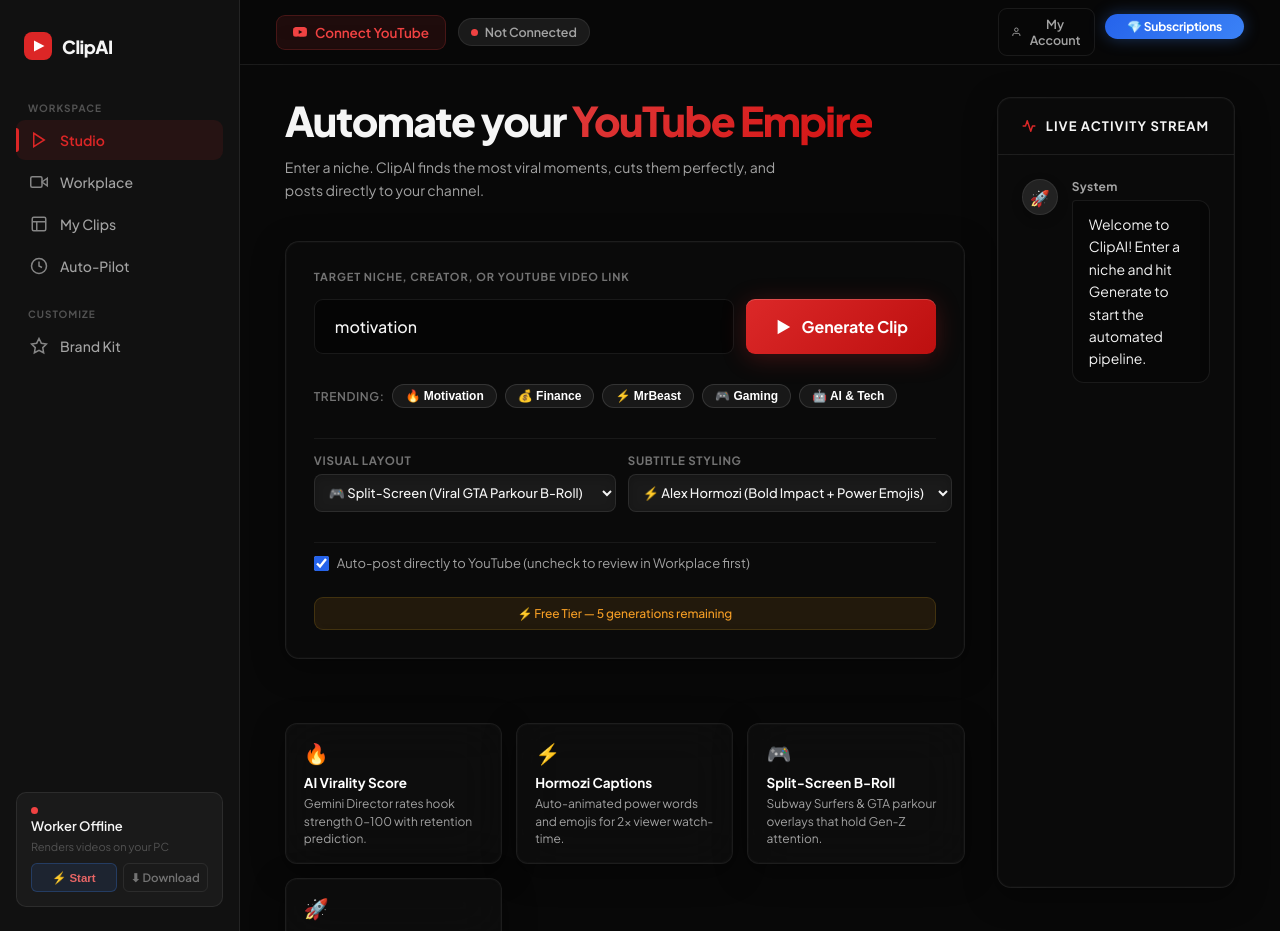
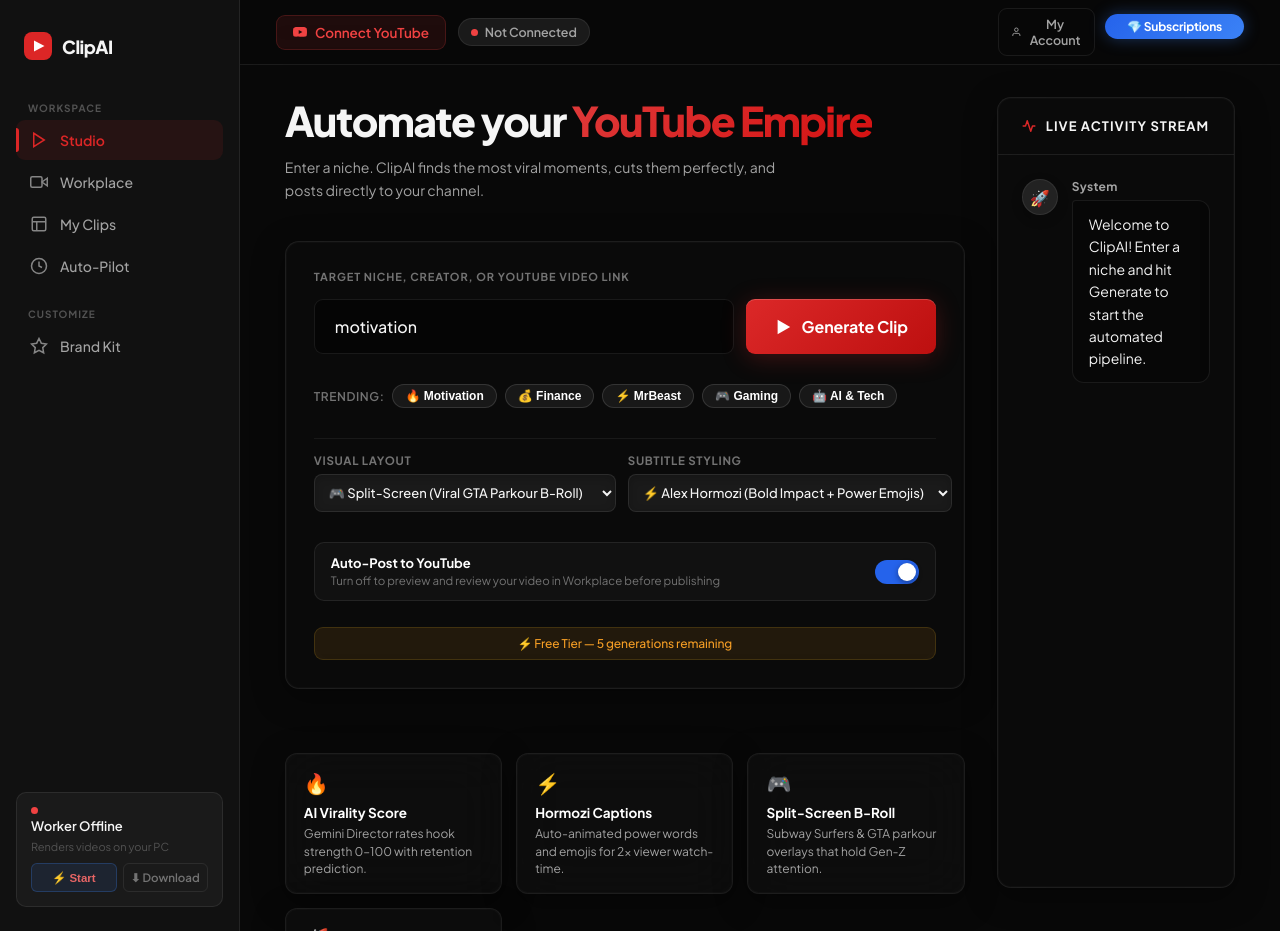
Before and after one commit to musharafabdulkadir7-lab/viralclip-saas, a FastAPI app: page / in a window 1280 px wide. Run offline with FastAPI, Linux system fonts and the light colour scheme.

Commit message:
Sleek Auto-Post switch, Workplace draft routing, and Worker Starting status indicator

```diff
--- a/static/app.js
+++ b/static/app.js
@@ -1,5 +1,6 @@
 // ─── Worker Connection State ──────────────────────────────────────────────────
 let workerIsAlive = false;
+let workerIsStarting = false;
 
 async function checkWorkerHeartbeat() {
     try {
@@ -7,16 +8,24 @@ async function checkWorkerHeartbeat() {
         const res = await fetch(`/api/v1/debug/queue?user_id=${userId}`);
         const data = await res.json();
         workerIsAlive = !!data.worker_alive;
+        if (workerIsAlive) workerIsStarting = false;
 
         const dot = document.getElementById('worker-dot');
         const label = document.getElementById('worker-label');
         if (dot && label) {
             if (workerIsAlive) {
                 dot.style.background = '#10b981';
+                dot.style.boxShadow = '0 0 10px rgba(16,185,129,0.5)';
                 label.textContent = 'Worker Active (🟢)';
                 label.style.color = '#10b981';
+            } else if (workerIsStarting) {
+                dot.style.background = '#f59e0b';
+                dot.style.boxShadow = '0 0 10px rgba(245,158,11,0.5)';
+                label.textContent = 'Worker Starting... (⏳)';
+                label.style.color = '#f59e0b';
             } else {
                 dot.style.background = '#ef4444';
+                dot.style.boxShadow = 'none';
                 label.textContent = 'Worker Offline';
                 label.style.color = 'var(--text-3)';
             }
@@ -25,13 +34,25 @@ async function checkWorkerHeartbeat() {
         workerIsAlive = false;
     }
 }
-setInterval(checkWorkerHeartbeat, 5000);
+setInterval(checkWorkerHeartbeat, 3000);
 
 function startWorkerURI() {
     const userId = document.cookie.split('; ').find(r => r.startsWith('user_id='))?.split('=')[1] || 'demo_user_123';
+    workerIsStarting = true;
+
+    const dot = document.getElementById('worker-dot');
+    const label = document.getElementById('worker-label');
+    if (dot && label) {
+        dot.style.background = '#f59e0b';
+        dot.style.boxShadow = '0 0 10px rgba(245,158,11,0.5)';
+        label.textContent = 'Worker Starting... (⏳)';
+        label.style.color = '#f59e0b';
+    }
+
     window.location.href = `clipai://start?user_id=${userId}`;
-    showToast('Starting local worker...', 'info');
+    showToast('Starting local desktop worker...', 'info');
     setTimeout(checkWorkerHeartbeat, 2000);
+    setTimeout(checkWorkerHeartbeat, 5000);
 }
 
 // ─── In-App Video Player ───────────────────────────────────────────────────────
@@ -613,7 +634,7 @@ function startStatusPolling(jobId) {
                 updatePipelineSteps(pct);
             }
 
-            if (data.progress >= 100 || data.status === 'complete' || data.status === 'error') {
+            if (data.progress >= 100 || data.status === 'complete' || data.status === 'draft_ready' || data.status === 'error') {
                 clearInterval(pollingInterval);
                 localStorage.removeItem('active_job_id');
                 runBtn.disabled = false;
@@ -621,12 +642,21 @@ function startStatusPolling(jobId) {
                 progressFill.style.width = '100%';
                 setTimeout(() => progressContainer.classList.add('hidden'), 4000);
 
-                if (data.url) {
+                if (data.status === 'draft_ready' || (data.message && data.message.includes('Workplace'))) {
+                    addMessage('Director AI', `🎬 **Video rendered!** It is waiting in your <a href="javascript:void(0)" onclick="switchTab('workplace')">Workplace</a> for review before posting.`);
+                    showToast('Video saved to Workplace for review!');
+                    loadWorkplaceClips();
+                } else if (data.url && (data.url.includes('youtube.com') || data.url.includes('youtu.be'))) {
                     addMessage('Director AI', `Video is live! <a href="${data.url}" target="_blank">Watch on YouTube ↗</a>`);
                     showToast('Video posted to YouTube!');
+                    loadAnalytics();
                 } else if (data.status === 'error') {
                     addMessage('Director AI', `Error: ${data.message}`);
                     showToast('Generation failed — see activity log', 'error');
+                } else {
+                    addMessage('Director AI', `🎬 Video ready! Check your <a href="javascript:void(0)" onclick="switchTab('workplace')">Workplace</a>.`);
+                    showToast('Video ready in Workplace!');
+                    loadWorkplaceClips();
                 }
             }
         } catch (e) {
--- a/static/style.css
+++ b/static/style.css
@@ -1683,3 +1683,23 @@ input,
     transform: translateY(-1px);
   }
 }
+
+/* ─── Auto-Post Switch Slider ───────────────────────── */
+.switch input:checked + .slider {
+  background-color: #2563eb !important;
+}
+.switch .slider:before {
+  position: absolute;
+  content: "";
+  height: 18px;
+  width: 18px;
+  left: 3px;
+  bottom: 3px;
+  background-color: white;
+  transition: .3s;
+  border-radius: 50%;
+  box-shadow: 0 2px 6px rgba(0,0,0,0.4);
+}
+.switch input:checked + .slider:before {
+  transform: translateX(20px);
+}
--- a/templates/index.html
+++ b/templates/index.html
@@ -170,10 +170,15 @@
                         </div>
                     </div>
 
-                    <div style="display:flex; justify-content:space-between; align-items:center; margin-top:14px; padding-top:12px; border-top:1px solid rgba(255,255,255,0.06);">
-                        <label style="display:flex; align-items:center; gap:8px; font-size:13px; color:var(--text-2); cursor:pointer;">
-                            <input type="checkbox" id="studio-autopost-toggle" checked style="accent-color:#2563eb; width:15px; height:15px;">
-                            <span>Auto-post directly to YouTube (uncheck to review in Workplace first)</span>
+                    <!-- Modern Auto-Post Toggle Card -->
+                    <div style="display:flex; justify-content:space-between; align-items:center; margin-top:14px; padding:12px 16px; border-radius:10px; background:rgba(255,255,255,0.03); border:1px solid rgba(255,255,255,0.08); transition:all 0.2s;">
+                        <div style="display:flex; flex-direction:column; gap:2px;">
+                            <span style="font-size:13px; font-weight:700; color:#fff;">Auto-Post to YouTube</span>
+                            <span style="font-size:11.5px; color:var(--text-3);">Turn off to preview and review your video in Workplace before publishing</span>
+                        </div>
+                        <label class="switch" style="position:relative; display:inline-block; width:44px; height:24px; margin:0; flex-shrink:0;">
+                            <input type="checkbox" id="studio-autopost-toggle" checked style="opacity:0; width:0; height:0;">
+                            <span class="slider" style="position:absolute; cursor:pointer; inset:0; background-color:#374151; transition:.3s; border-radius:24px;"></span>
                         </label>
                     </div>
 
@@ -553,7 +558,7 @@
 </div>
 
 <script src="https://cdn.jsdelivr.net/npm/chart.js"></script>
-<script src="/static/app.js?v=106"></script>
+<script src="/static/app.js?v=107"></script>
 
 <!-- ── Brand Kit Modal ───────────────────────────────── -->
 <div id="brand-modal" class="brand-modal hidden">
--- a/worker.py
+++ b/worker.py
@@ -104,7 +104,8 @@ def run_clip_pipeline(niche: str, user_id: str, job_id: str, is_free_tier: bool
             clip_paths = hot_clip["clip_paths"]
             clip_info = hot_clip.get("clip_info", {"caption": niche.title(), "num_parts": len(clip_paths)})
             video = {"id": hot_clip.get("video_id", ""), "title": hot_clip.get("video_title", niche)}
-            update_job_status(job_id, "running", 80, "[HOT] Hot-Pipeline hit! Pre-baked in 0.05s, starting upload...", user_id=user_id)
+            msg = "⚡ Instant Clip Ready! Starting upload..." if auto_upload else "⚡ Instant Clip Ready! Saving to Workplace..."
+            update_job_status(job_id, "running", 80, msg, user_id=user_id)
             # Replenish in background for next time
             hot_pipeline.trigger_replenish(niche, is_free_tier)
         else:
```
